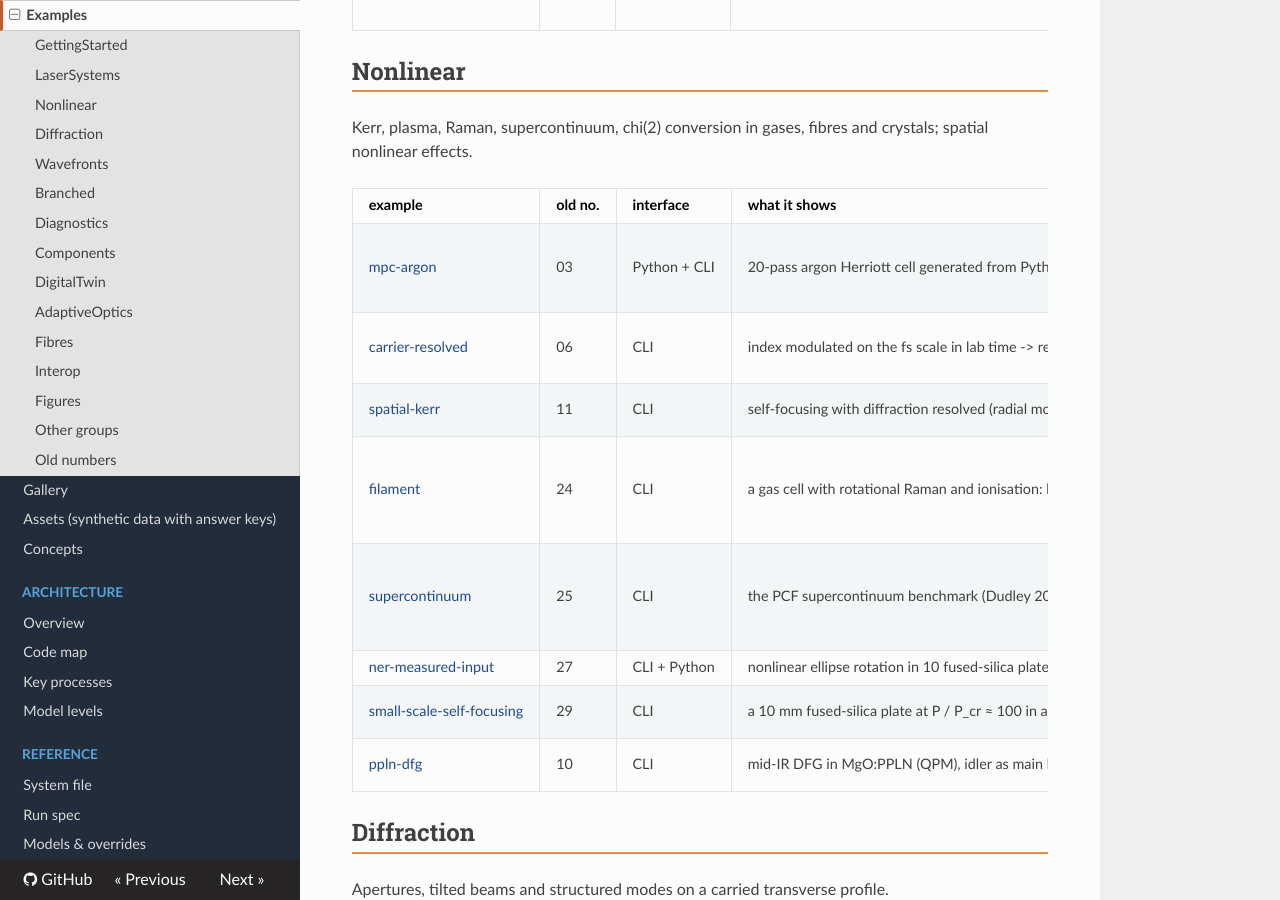
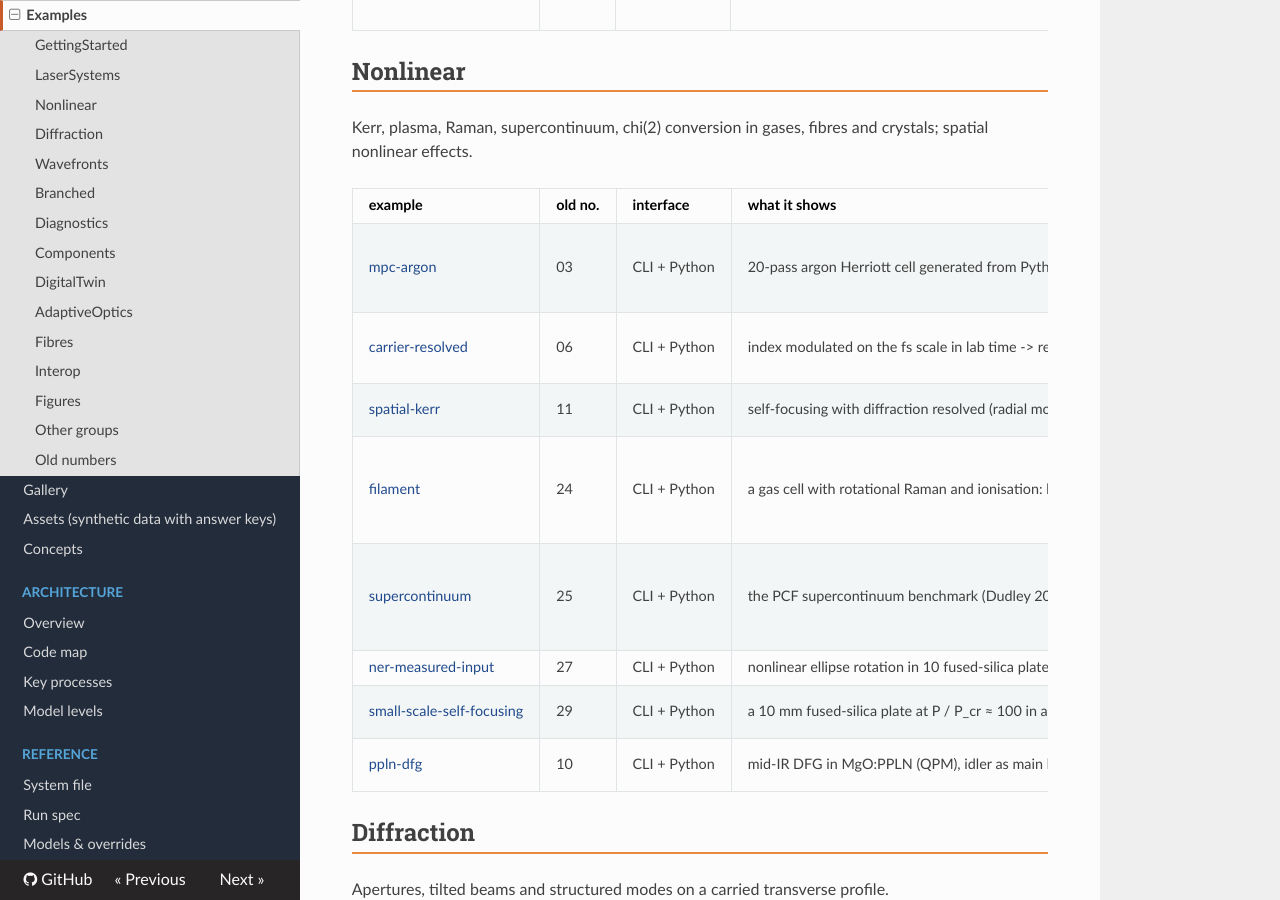
Before and after one commit to JosephCodemard/UltrafastEngine, an MkDocs documentation site: the page built from docs/examples/README.md, in a window 1280 px wide and 900 px high, scrolled down 1681 px. Built offline with MkDocs 1.6.1, drawn with Linux system fonts in a browser that asks for light colours; nearby versions of some CDN libraries.

Commit message:
WP D2-Nonlinear: Nonlinear examples to the template with a CLI and a Python tab
Co-Authored-By: Claude Opus 5.5 <noreply@anthropic.com>

```diff
--- a/docs/examples/README.md
+++ b/docs/examples/README.md
@@ -38,14 +38,14 @@ Kerr, plasma, Raman, supercontinuum, chi(2) conversion in gases, fibres and crys
 
 | example | old no. | interface | what it shows | run |
 |---|---|---|---|---|
-| [mpc-argon](Nonlinear/mpc-argon/README.md) | 03 | Python + CLI | 20-pass argon Herriott cell generated from Python; per-pass B, LIDT, compression | `python make_mpc.py; ultrafast run mpc.ufs run.json` |
-| [carrier-resolved](Nonlinear/carrier-resolved/README.md) | 06 | CLI | index modulated on the fs scale in lab time -> real-field propagation | `ultrafast run fast-index.ufs run.json` |
-| [spatial-kerr](Nonlinear/spatial-kerr/README.md) | 11 | CLI | self-focusing with diffraction resolved (radial model), profile carried through free space; on-axis vs whole-beam spectra and autocorrelations (pinhole, slit, fibre in the far field) | `ultrafast run kerr.ufs run.json` |
-| [filament](Nonlinear/filament/README.md) | 24 | CLI | a gas cell with rotational Raman and ionisation: blue shift, plasma density, retrieval of the output pulse from a simulated FROG | `ultrafast run cell.ufs run.json`, `ultrafast retrieve pcgpa results/result.npz` |
-| [supercontinuum](Nonlinear/supercontinuum/README.md) | 25 | CLI | the PCF supercontinuum benchmark (Dudley 2006): `fiber` element with beta2..beta10, soliton fission, dispersive waves, coherence over quantum-noise realisations | `ultrafast run pcf.ufs run.json`, `ultrafast study coherence.json` |
+| [mpc-argon](Nonlinear/mpc-argon/README.md) | 03 | CLI + Python | 20-pass argon Herriott cell generated from Python; per-pass B, LIDT, compression | `python make_mpc.py; ultrafast run mpc.ufs run.json` |
+| [carrier-resolved](Nonlinear/carrier-resolved/README.md) | 06 | CLI + Python | index modulated on the fs scale in lab time -> real-field propagation | `ultrafast run fast-index.ufs run.json` |
+| [spatial-kerr](Nonlinear/spatial-kerr/README.md) | 11 | CLI + Python | self-focusing with diffraction resolved (radial model), profile carried through free space; on-axis vs whole-beam spectra and autocorrelations (pinhole, slit, fibre in the far field) | `ultrafast run kerr.ufs run.json` |
+| [filament](Nonlinear/filament/README.md) | 24 | CLI + Python | a gas cell with rotational Raman and ionisation: blue shift, plasma density, retrieval of the output pulse from a simulated FROG | `ultrafast run cell.ufs run.json`, `ultrafast retrieve pcgpa results/result.npz` |
+| [supercontinuum](Nonlinear/supercontinuum/README.md) | 25 | CLI + Python | the PCF supercontinuum benchmark (Dudley 2006): `fiber` element with beta2..beta10, soliton fission, dispersive waves, coherence over quantum-noise realisations | `ultrafast run pcf.ufs run.json`, `ultrafast study coherence.json` |
 | [ner-measured-input](Nonlinear/ner-measured-input/README.md) | 27 | CLI + Python | nonlinear ellipse rotation in 10 fused-silica plates driven by a digitised spectrum (floor, rows out of order, a repeated wavelength): cleaning and background, the satellite window, rotation vs analytic with the anisotropic Raman response, an OSA recording compared at its resolution and range | `python ner.py` |
-| [small-scale-self-focusing](Nonlinear/small-scale-self-focusing/README.md) | 29 | CLI | a 10 mm fused-silica plate at P / P_cr ≈ 100 in a flat-top beam on a 128 x 128 cartesian grid, seeded noise, small-scale gain and the Bespalov-Talanov reference | `ultrafast run plate.ufs run.json` |
-| [ppln-dfg](Nonlinear/ppln-dfg/README.md) | 10 | CLI | mid-IR DFG in MgO:PPLN (QPM), idler as main beam, spectral margin; pyNLO comparison | `ultrafast run dfg.ufs run.json` |
+| [small-scale-self-focusing](Nonlinear/small-scale-self-focusing/README.md) | 29 | CLI + Python | a 10 mm fused-silica plate at P / P_cr ≈ 100 in a flat-top beam on a 128 x 128 cartesian grid, seeded noise, small-scale gain and the Bespalov-Talanov reference | `ultrafast run plate.ufs run.json` |
+| [ppln-dfg](Nonlinear/ppln-dfg/README.md) | 10 | CLI + Python | mid-IR DFG in MgO:PPLN (QPM), idler as main beam, spectral margin; pyNLO comparison | `ultrafast run dfg.ufs run.json` |
 
 ## Diffraction
 
```
Also changed, not shown: CHANGELOG.md (+3 -0 lines), HANDOFF.md (deleted, +0 -2 lines), docs/design/history.md (+8 -0 lines), docs/design/roadmap-internal.md (+1 -1 lines), docs/examples/Nonlinear/filament/README.md (+1 -0 lines), docs/examples/Nonlinear/small-scale-self-focusing/README.md (+1 -0 lines), docs/gallery.md (+12 -12 lines).
